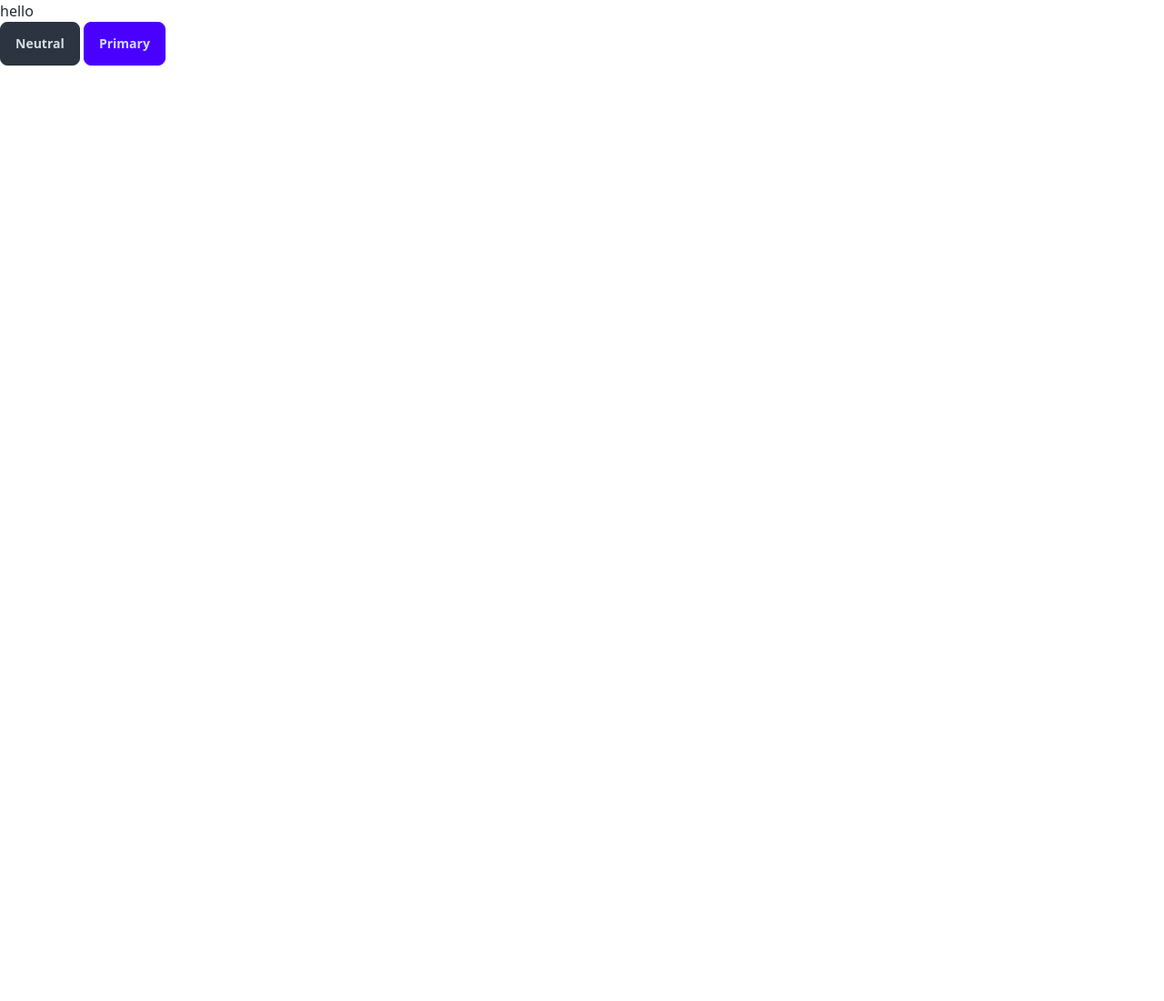
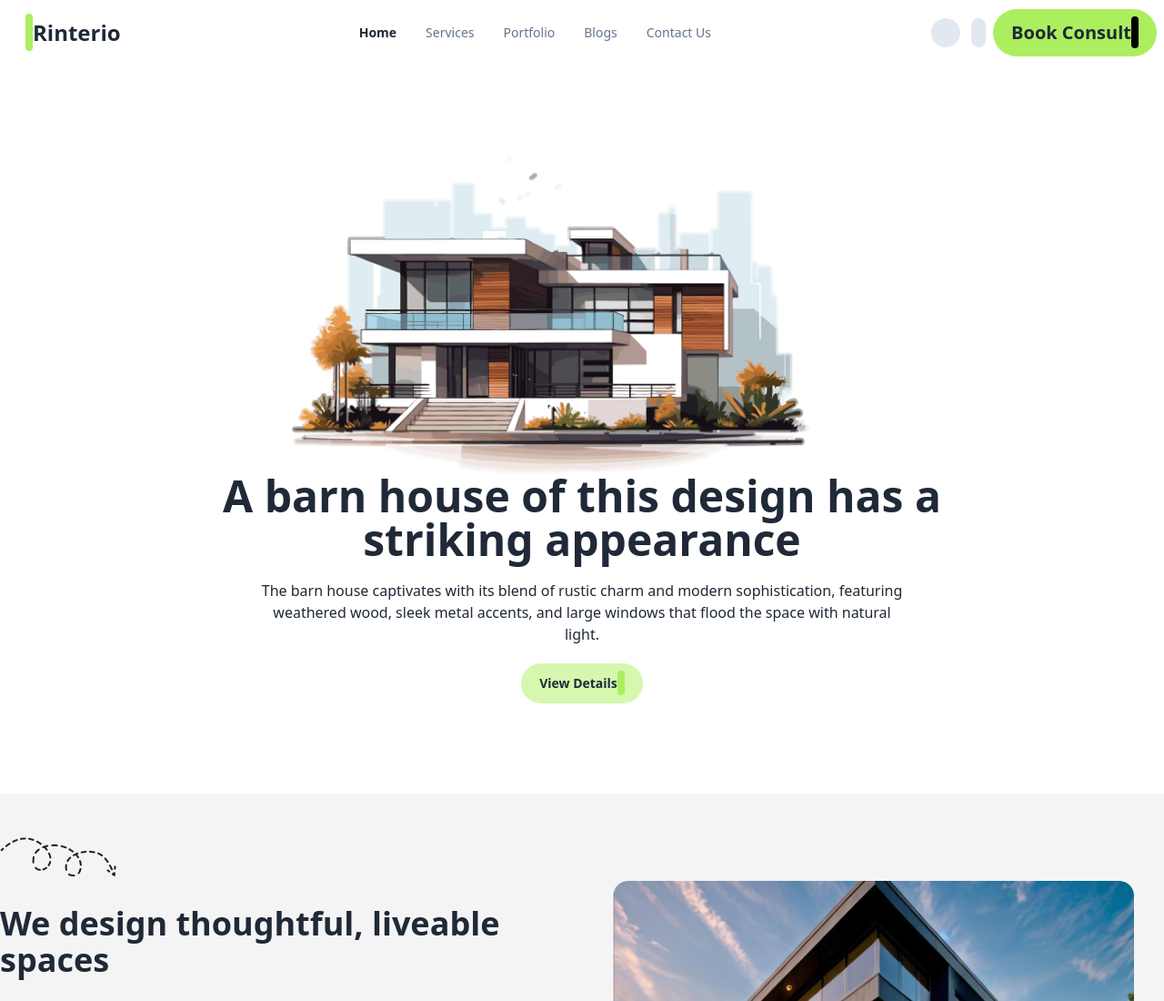
Before and after one commit to devrakibxyz/A3-reset, a plain HTML site: page index.html in a window 1280 px wide. Shown: the top 1100 px of the page at 91% size. Before the commit the page ends 800 px from the top, so only its background shows below. Drawn offline with nearby package versions, Linux system fonts and the light colour scheme.

Commit message:
about-section done

```diff
--- a/index.html
+++ b/index.html
@@ -4,6 +4,12 @@
     <meta charset="UTF-8" />
     <meta name="viewport" content="width=device-width, initial-scale=1.0" />
     <title>Document</title>
+    <!-- fontAwesome -->
+
+    <link
+      rel="stylesheet"
+      href="https://site-assets.fontawesome.com/releases/v6.6.0/css/all.css"
+    />
 
     <link
       href="https://cdn.jsdelivr.net/npm/daisyui@4.12.14/dist/full.min.css"
@@ -13,9 +19,174 @@
     <script src="https://cdn.tailwindcss.com"></script>
   </head>
   <body>
-    <h2>hello</h2>
+    <header class="container mx-auto">
+      <div class="navbar flex justify-between bg-base-100">
+        <div>
+          <!-- <div class="dropdown">
+            <div tabindex="0" role="button" class="btn btn-ghost lg:hidden">
+              <svg
+                xmlns="http://www.w3.org/2000/svg"
+                class="h-5 w-5"
+                fill="none"
+                viewBox="0 0 24 24"
+                stroke="currentColor"
+              >
+                <path
+                  stroke-linecap="round"
+                  stroke-linejoin="round"
+                  stroke-width="2"
+                  d="M4 6h16M4 12h8m-8 6h16"
+                />
+              </svg>
+            </div>
+            <ul
+              tabindex="0"
+              class="menu menu-sm dropdown-content bg-base-100 rounded-box z-[1] mt-3 w-52 p-2 shadow"
+            >
+              <li><a>Item 1</a></li>
+              <li>
+                <a>Parent</a>
+                <ul class="p-2">
+                  <li><a>Submenu 1</a></li>
+                  <li><a>Submenu 2</a></li>
+                </ul>
+              </li>
+              <li><a>Item 3</a></li>
+            </ul>
+          </div> -->
 
-    <button class="btn btn-neutral">Neutral</button>
-    <button class="btn btn-primary">Primary</button>
+          <button
+            class="text-xl lg:text-2xl font-bold px-5 py-3 rounded-[32px]"
+          >
+            <i
+              class="rounded-full w-8 h-8 bg-[#abef5f] -rotate-45 p-1 fa-thin fa-arrow-right"
+            ></i>
+            Rinterio
+          </button>
+        </div>
+        <div class="navbar-center hidden lg:flex">
+          <ul class="menu menu-horizontal px-1">
+            <li class="font-bold"><a>Home</a></li>
+            <li class="text-slate-500"><a>Services</a></li>
+            <li class="text-slate-500"><a>Portfolio</a></li>
+            <li class="text-slate-500"><a>Blogs</a></li>
+            <li class="text-slate-500"><a>Contact Us</a></li>
+          </ul>
+        </div>
+        <div class="space-x-2 hidden lg:flex">
+          <div class="flex space-x-3">
+            <i
+              class="w-8 h-8 bg-slate-200 rounded-full p-2 flex justify-center items-center fa-thin fa-magnifying-glass"
+            ></i>
+            <i
+              class="bg-slate-200 p-2 rounded-full flex justify-center items-center fa-thin fa-cart-shopping"
+            ></i>
+          </div>
+          <button
+            class="text-xl font-bold bg-[#abef5f] px-5 py-3 rounded-[32px]"
+          >
+            Book Consult
+            <i
+              class="rounded-full w-8 h-8 bg-black text-white -rotate-45 p-1 fa-thin fa-arrow-right"
+            ></i>
+          </button>
+        </div>
+      </div>
+    </header>
+
+    <main>
+      <!-- banner-section -->
+
+      <section class="hero-section">
+        <div class="hero min-h-screen container mx-auto">
+          <div class="text-center">
+            <div class="lg:w-6/12 mx-auto">
+              <img class="" src="./assets/banner.png" alt="" />
+            </div>
+
+            <!-- banner-text -->
+            <div>
+              <h1 class="mb-5 text-2xl lg:text-5xl font-bold">
+                A barn house of this design has a <br />
+                striking appearance
+              </h1>
+              <p class="mb-5 px-4 lg:w-7/12 mx-auto">
+                The barn house captivates with its blend of rustic charm and
+                modern sophistication, featuring weathered wood, sleek metal
+                accents, and large windows that flood the space with natural
+                light.
+              </p>
+              <button
+                class="text-sm font-bold bg-[#ABEF5F80] px-5 py-3 rounded-[32px]"
+              >
+                View Details
+                <i
+                  class="rounded-full w-6 h-6 bg-[#abef5f] text-black -rotate-45 p-1 fa-thin fa-arrow-right"
+                ></i>
+              </button>
+            </div>
+          </div>
+        </div>
+      </section>
+
+      <!-- about-section -->
+
+      <section class="about-section bg-[#f4f4f4] py-12">
+        <div
+          class="min-h-screen container mx-auto bg-[url('./assets/Vector.png')] bg-no-repeat"
+        >
+          <div class="grid grid-cols-1 lg:grid-cols-2 pt-12 items-center">
+            <div class="space-y-5">
+              <h2 class="text-4xl font-bold">
+                We design thoughtful, liveable spaces
+              </h2>
+              <p class="text-slate-500 w-8/12">
+                The barn house captivates with its blend of rustic charm and
+                modern sophistication, featuring weathered wood, sleek metal
+                accents.
+              </p>
+
+              <!-- about-card -->
+
+              <div
+                class="card w-full lg:w-10/12 pl-4 card-side bg-base-100 shadow-sm"
+              >
+                <figure>
+                  <img src="/assets/commercial.png" alt="" />
+                </figure>
+                <div class="card-body">
+                  <h2 class="card-title">Commercial</h2>
+                  <p class="text-slate-500 w-8/12">
+                    The barn house captivates with its blend of rustic charm and
+                    modern.
+                  </p>
+                </div>
+              </div>
+              <div
+                class="card w-full lg:w-10/12 pl-4 card-side bg-base-100 shadow-sm"
+              >
+                <figure>
+                  <img src="/assets/residential.png" alt="" />
+                </figure>
+                <div class="card-body">
+                  <h2 class="card-title">Residential</h2>
+                  <p class="text-slate-500 w-8/12">
+                    The barn house captivates with its blend of rustic charm and
+                    modern.
+                  </p>
+                </div>
+              </div>
+            </div>
+
+            <div class="flex justify-center">
+              <img src="./assets/Rectangle.png" alt="" />
+            </div>
+          </div>
+        </div>
+      </section>
+    </main>
+
+    <!-- footer -->
+    <footer></footer>
   </body>
 </html>
```
Also changed, not shown: tailwind.config.js (added, +8 -0 lines), assets/Rectangle.png (added), assets/Vector.png (added), assets/article1.png (added), assets/article2.png (added), assets/article3.png (added), assets/banner.png (added), assets/bg.jpg (added), assets/budget-planning.png (added), assets/commercial.png (added), assets/concept.png (added), assets/flow-chart.png (added), assets/img1.png (added), assets/img2.png (added), 5 more files.
